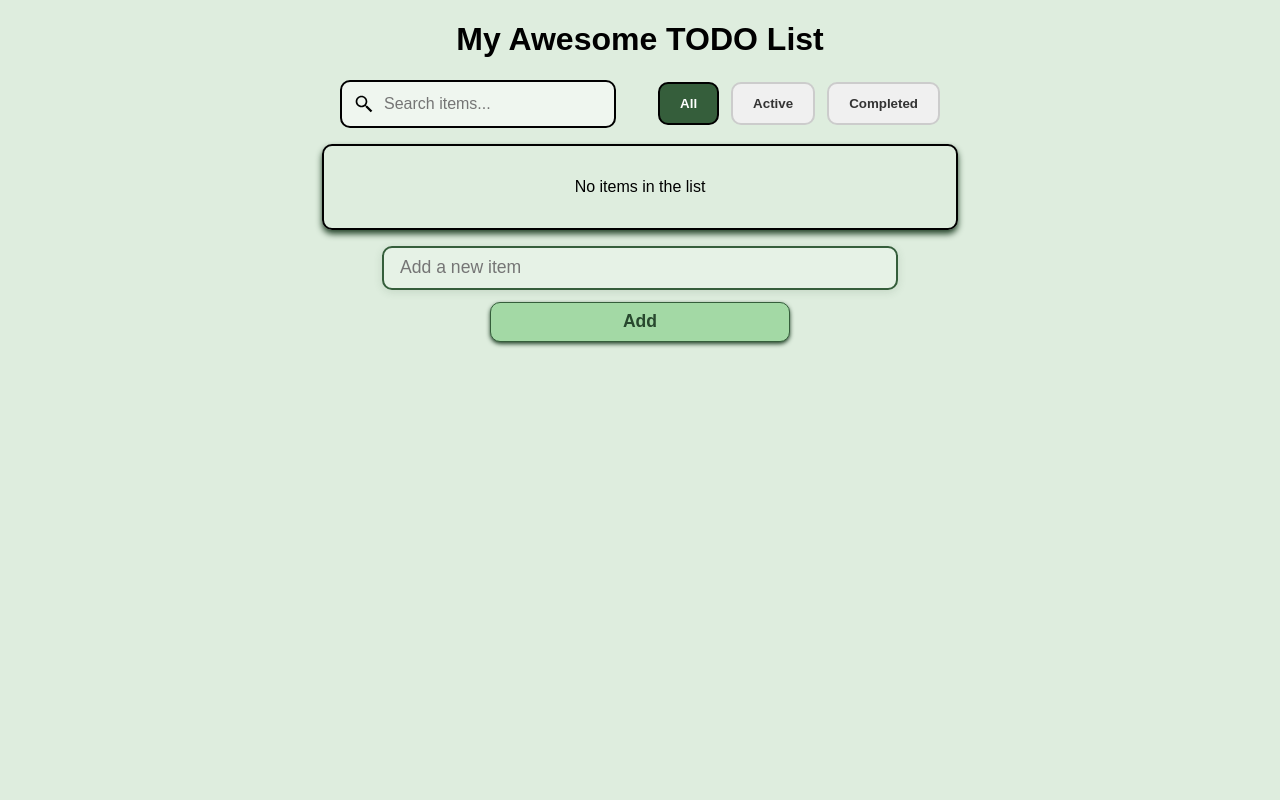
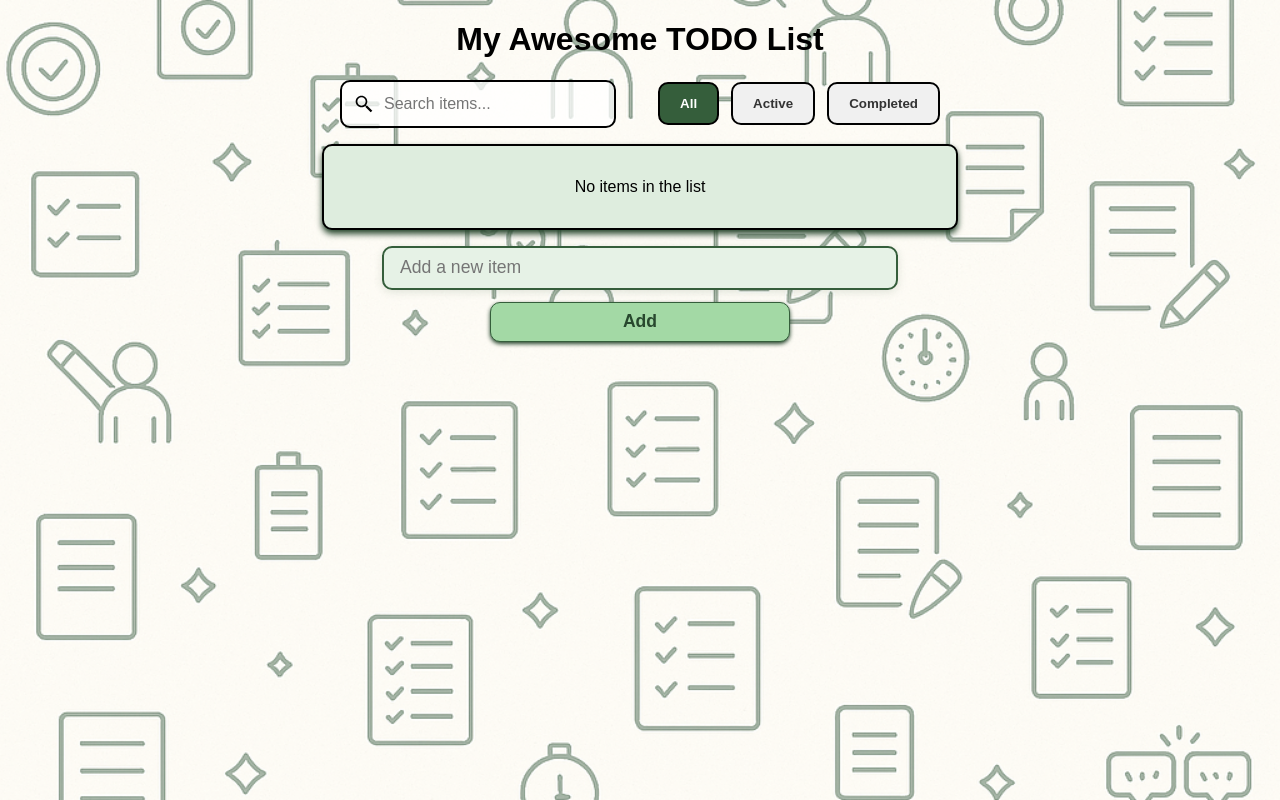
Before and after one commit to Gomikla/react-grocery-list, a React (Vite) app in the folder React_Grocery_List/: page / in a window 1280 px wide. Built offline with nearby package versions, Linux system fonts and the light colour scheme; the HTML template or start-up script is replaced by a standard one; a web font is replaced by a local one.

Commit message:
Refactor README file, change app Tittle, add a background image and update styles

```diff
--- a/React_Grocery_List/index.html
+++ b/React_Grocery_List/index.html
@@ -7,7 +7,7 @@
     <link rel="preconnect" href="https://fonts.gstatic.com" crossorigin>
     <link href="https://fonts.googleapis.com/css2?family=Alan+Sans:wght@300..900&display=swap" rel="stylesheet">
     <meta name="viewport" content="width=device-width, initial-scale=1.0" />
-    <title>react-grocery-list</title>
+    <title>react-TODO-list</title>
   </head>
   <body>
     <div id="root"></div>
--- a/React_Grocery_List/src/components/List.tsx
+++ b/React_Grocery_List/src/components/List.tsx
@@ -16,7 +16,6 @@ export default function List() {
 
   useEffect(() => {
     const checkScreenSize = () => {
-      console.log("Checking screen size:", window.innerWidth);
       setIsSmallScreen(window.innerWidth < 500);
     };
 
--- a/React_Grocery_List/src/styles.css
+++ b/React_Grocery_List/src/styles.css
@@ -1,10 +1,9 @@
-/* Global Styles */
 body {
-  background: #deedde;
+  background: linear-gradient(rgba(255,255,255,0.4), rgba(255,255,255,0.4)), url("../src/images/wallpaper.png") no-repeat center center fixed;
+  background-size: cover;
   font-family: "Alan Sans", sans-serif;
 }
 
-/* App Container */
 .center-top {
   position: fixed;
   top: 0;
@@ -20,9 +19,9 @@ body {
   align-items: center;
   gap: 1rem;
   margin: 0 auto;
+  border-radius: 1.25rem;
 }
 
-/* List Container */
 .list-container {
   border: 2px solid black;
   padding: 1rem;
@@ -33,16 +32,15 @@ body {
   box-shadow: #28482e 0px 4px 6px, rgba(0, 0, 0, 0.1) 0px 1px 3px;
   scrollbar-width: thin;
   scrollbar-color: #355e3b #e6f2e6;
+  background: #deedde;
 }
 
-/* Todo List Styles */
 .todo-list {
   display: flex;
   flex-direction: column;
   gap: 0.75rem;
 }
 
-/* Todo Item Styles */
 .todo-item {
   display: flex;
   align-items: center;
@@ -55,12 +53,16 @@ body {
   cursor: pointer;
 }
 
+.todo-item:hover {
+  filter: brightness(1.15);
+}
+
 .todo-item.incomplete {
-  background: rgba(219, 84, 97, 0.8); /* red-ish for incomplete */
+  background: rgba(219, 84, 97, 0.8);
 }
 
 .todo-item.completed {
-  background: #588157; /* green for completed */
+  background: #588157;
 }
 
 .todo-text {
@@ -79,8 +81,8 @@ body {
   background: rgba(255, 255, 255, 0.5);
   border: 2px solid black;
   border-radius: 50%;
-  width: 1.75rem;
-  height: 1.75rem;
+  width: 2rem;
+  height: 2rem;
   cursor: pointer;
   display: flex;
   align-items: center;
@@ -92,13 +94,13 @@ body {
   background: rgba(255, 255, 255, 0.7);
 }
 
-/* Form Container */
 .form-container {
   width: 100%;
   display: flex;
   flex-direction: column;
   align-items: center;
   gap: 0.75rem;
+  padding-bottom: 0.675rem;
 }
 
 .add-input {
@@ -143,7 +145,7 @@ body {
 .filter-btn {
   background: #f0f0f0;
   color: #333;
-  border: 2px solid #ccc;
+  border: 2px solid black;
   cursor: pointer;
   border-radius: 0.625rem;
   padding: 0.75rem 1.25rem;
@@ -161,7 +163,6 @@ body {
   color: white;
 }
 
-/* Search Container */
 .tool-bar {
   display: flex;
   justify-content: space-between;
@@ -186,7 +187,7 @@ body {
   width: 80%;
   border: 2px solid black;
   border-radius: 0.625rem;
-  background: rgba(255, 255, 255, 0.5);
+  background: rgba(255, 255, 255, 0.75);
   padding: 0.75rem;
   gap: 0.5rem;
 }
```
Also changed, not shown: React_Grocery_List/src/images/wallpaper.png (added), 1 other file (tests, documents, lock files or other folders).
